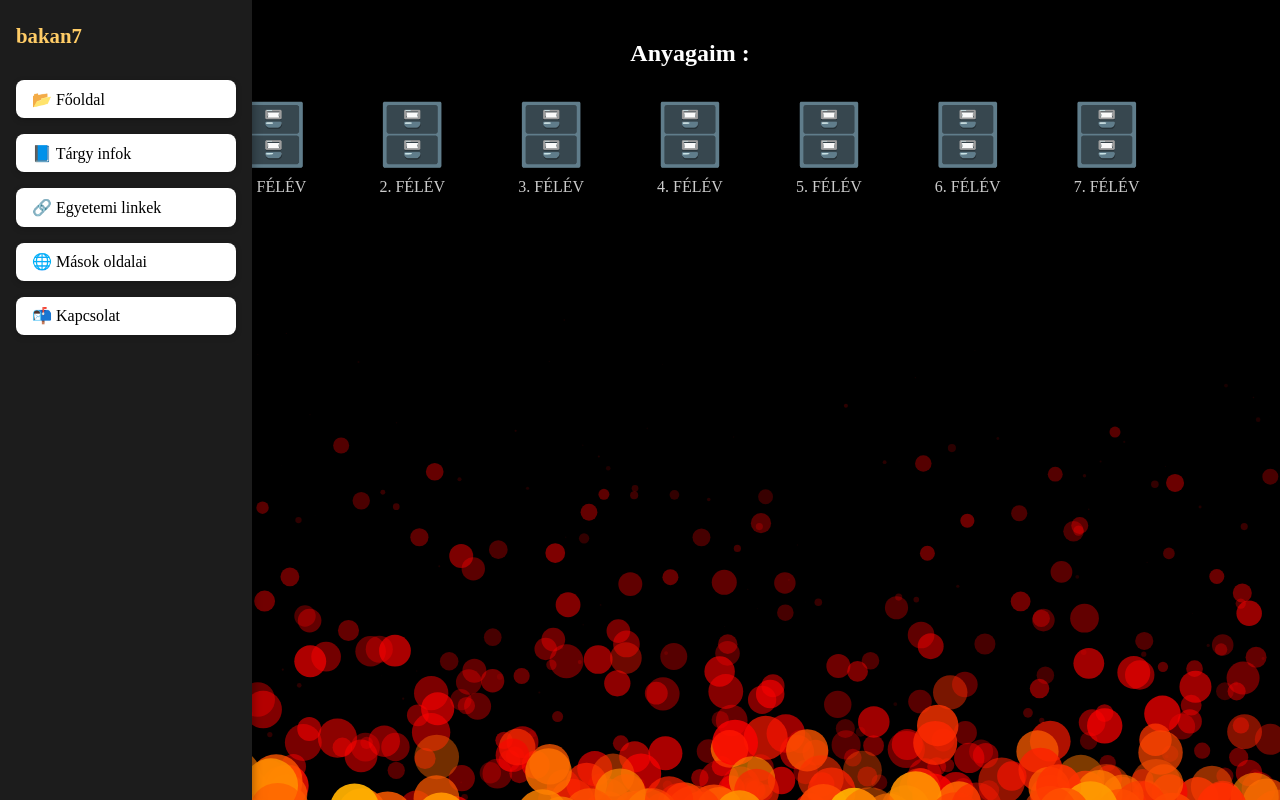
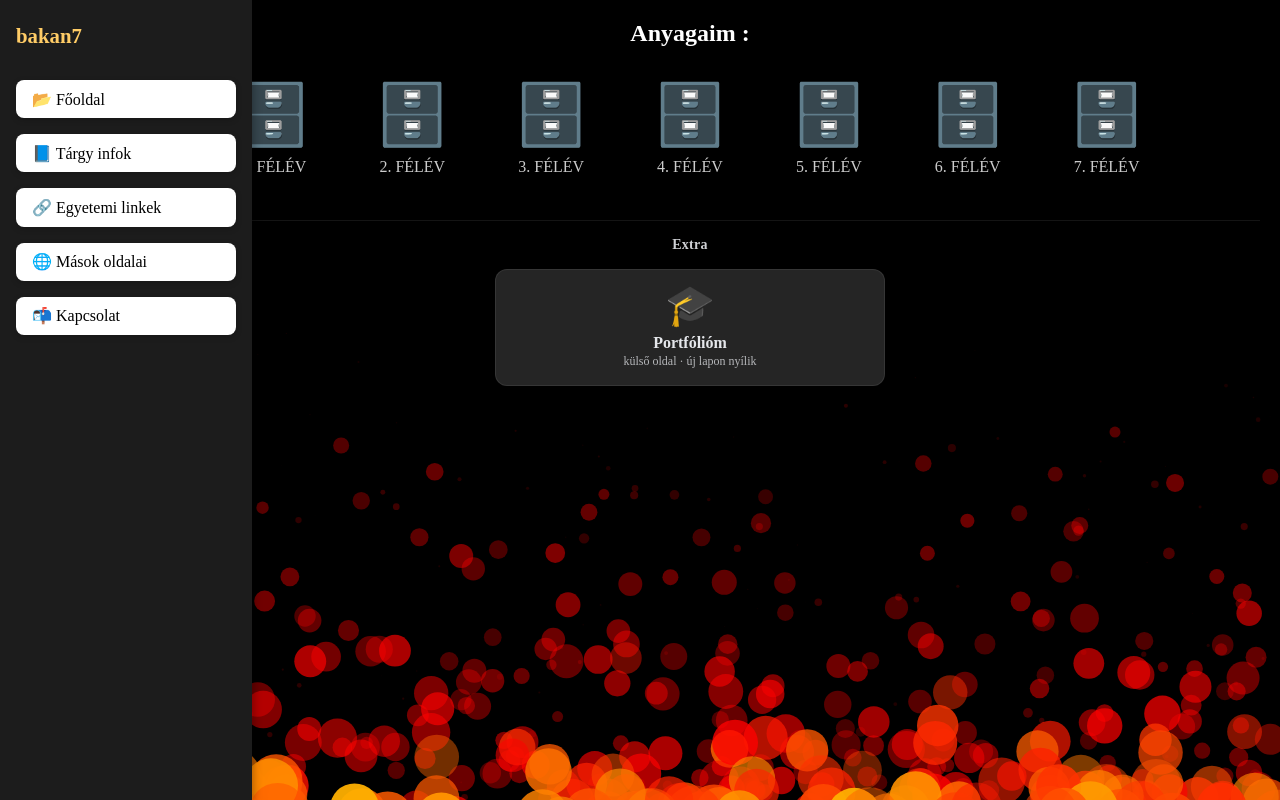
Before and after one commit to Andrssss/MyWebsite, a React (Vite) app: page / in a window 1280 px wide. Built offline with nearby package versions, Linux system fonts and the light colour scheme.

Commit message:
portfolio added

```diff
--- /dev/null
+++ b/src/Home.css
@@ -0,0 +1,60 @@
+/* ===== Keep natural document flow: title -> semesters -> extra (below) ===== */
+.home-container{
+  display: block;              /* <-- no grid here, so order in JSX is the order on screen */
+}
+
+/* optional: title style */
+.home-container > h2{
+  color: #fff;
+  margin: 0 0 1rem;
+  text-align: center;
+}
+
+/* ===== Extra section BELOW the grid ===== */
+.side-col{
+  margin-top: 28px;            /* space from the semesters grid */
+  padding-top: 12px;
+  border-top: 1px solid rgba(255,255,255,.08);  /* subtle divider */
+  display: flex;
+  flex-direction: column;
+  gap: 12px;
+}
+
+/* heading */
+.side-title{
+  color:#e5e7eb;
+  font-size:14px;
+  letter-spacing:.3px;
+  opacity:.9;
+  margin:4px 0;
+  text-align:center;
+}
+
+/* Card */
+.portfolio-tile{
+  display:block;
+  text-decoration:none;
+  padding:16px 14px;
+  border-radius:12px;
+  background:#252525;
+  border:1px solid rgba(255,255,255,.08);
+  box-shadow:0 8px 24px rgba(0,0,0,.25);
+  transition:transform .12s ease, box-shadow .12s ease, background .12s ease, border-color .12s ease;
+  color:#e5e7eb;
+
+  /* keep the card from getting too wide, and center it */
+  width: min(100%, 360px);
+  margin: 0 auto;
+  text-align:center;
+}
+
+.portfolio-tile:hover{
+  transform:translateY(-2px);
+  box-shadow:0 12px 28px rgba(0,0,0,.35);
+  background:#383838;
+  border-color:rgba(255,255,255,.14);
+}
+
+.portfolio-emoji{ font-size:40px; line-height:1; margin-bottom:8px; }
+.portfolio-title{ font-weight:700; font-size:16px; margin-bottom:2px; }
+.portfolio-sub{ font-size:12px; opacity:.75; }
--- a/src/Home.jsx
+++ b/src/Home.jsx
@@ -1,6 +1,7 @@
 import React, { useState, useEffect } from 'react';
 import SemesterPreview from './components/SemesterPreview';
 import { semesterData } from './components/semesterData_pretty';
+import './Home.css';
 
 const Home = ({ setContent, setMenuOpen }) => {
   const [isMobile, setIsMobile] = useState(false);
@@ -26,6 +27,21 @@ const Home = ({ setContent, setMenuOpen }) => {
           />
         ))}
       </div>
+      <aside className="side-col">
+          <h3 className="side-title">Extra</h3>
+
+          <a
+            className="portfolio-tile"
+            href="https://bakanportf.netlify.app/"
+            target="_blank"
+            rel="noreferrer"
+            aria-label="Nyisd meg a portfóliómat új lapon"
+          >
+            <div className="portfolio-emoji" aria-hidden>🎓</div>
+            <div className="portfolio-title">Portfólióm</div>
+            <div className="portfolio-sub">külső oldal · új lapon nyílik</div>
+          </a>
+        </aside>
     </div>
   );
 };
--- a/src/SubjectInfo.jsx
+++ b/src/SubjectInfo.jsx
@@ -202,10 +202,10 @@ const subjects = [
     semester: 5,
   },
   {
-    name: 'Digitális rendszerek és számítógép architektúrák - 2024',
-    difficulty: 10,
-    general: 'Ezt a gusztustalan tárgyat... Tesség itt van 40 oldal architectúra magold be ZH-ra.. Oké minden évben kb. ugyanaz, mint az elöző évben. Oké be lehet magolni. De nem egyetemhez méltó ez az oktatási szint. Nem lesz egyszerű ez a tárgy elvégzése. Csalás eszedbe se jusson, mert nem is lesz rá lehetőséged. Megajánlott jegy lehet a 4 és 5 -ös ZH-kkal. Melegen javasolt. Ez a tárgy förtelmesen rossz . Méltó a tanfolyamokon átívelő nevére "Digszar".',
-    duringSemester: 'Érdemes előre kidolgozni a ZH előtt sokkal az előfordúlható kérdéseket. Mert akkor már lehet hogy késő lesz amikor jön a ZH időszak.',
+    name: 'Digitális rendszerek és számítógép architektúrák - 2025',
+    difficulty: 69,
+    general: 'Be kell vallanom, nekem 2x kellett megcsinálnom ezt a tárgyat. Ami nem meglepő az 50% bukási aránynál. A nehézség a heti szintű rendszeres készülés és hogy eddig semmi értelmes anyag nem volt a neten. De ne aggód, mi kb. 50 kérdést tettünk fel tanár úraknak és így megszületett a 3 csodás Whiteboard (anyagaim között). Szinte az összes létező ZH kérdést kidolgoztuk és validáltuk. Úgyhogy mostmár könnyebb lesz. De tényleg járj be és figyelj, mert az életed legrosszabb hete helyet életed egy rossz hetét csinál. ',
+    duringSemester: 'Érdemes előre kidolgozni a ZH előtt sokkal az előfordúlható kérdéseket. Mert akkor már lehet hogy késő lesz amikor jön a ZH időszak. A másik, hogy tényleg figyelj órán és akkor barátságos lesz.',
     exam: 'Nem adják ingyen. Függ attól is, hogy ki vizsgáztat, de elvileg nem értékelik, ha semmit sem tudsz mondani.',
     semester: 4,
   },
@@ -283,41 +283,57 @@ const subjects = [
     general: 'Azt mondják könnyű és szuper érdekes. 2025-ben nincs.',
     semester: 6,
   },
+
   {
-    name: 'A szoftvertechnológia alapjai',
-    general: 'Azt mondják, hogy "1db ZH (4,5 -> Megajánlottért van a zh, lehet 1-es is ), csak végén vizsga. Kicsit több az anyag"',
+    name: 'A szoftvertechnológia alapjai - 2025',
+    general: 'Igazából ilyen töltelék tárgy. Találj ki egy csapattal egy weblap ötletet és annak a menedzselésén fogtok végigmenni. Év végén egy nyiltlapos ZH. Ha az nem sikerűl, akkor pedig egy barátságos vizsga, ahol nekünk 2-es csapatokba kellett valamit kiokoskodni. Ami jó volt benne, hogy nem kellett magolni, csak érteni a dolgokat és átolvasni. Ingyen 5-ös.',
+    duringSemester: 'Kedvencem az volt, amikor Zh időszakban több tanár volt bent órán, mint diák. (3-2) Ezt meglepő módon nem értékelték, utána kötelezővé tették a bejárást.',
+    difficulty: 2,
     semester: 6,
   },
   {
-    name: 'Információ- és kódelmélet',
-    general: 'Digjel 2. Alig várom. "Digjel féle ZH + KZH, vizsga" ',
+    name: 'Információ- és kódelmélet - 2025',
+    general: 'Digjel 2. Fasza volt. Kicsit azért már könnyebb és több anyag van hozzá.',
+    exam: 'Vizsga is 1-1 ugyanolyan. Szeret szóban a megértésre rákérdezni. Mivel ez nekem nem volt meg ezért a 3-as egy 2-esre sikerűlt lerontani.',
+    difficulty: 8,
     semester: 6,
   },
   {
-    name: 'Programozási nyelvek és módszerek',
-    general: 'Azt mondják, hogy "Év közben nem nagyon, nincs zh csak szóbeli vizsga, vagy írásbeli az ilyen huh"',
+    name: 'Programozási nyelvek és módszerek - 2025',
+    general: 'Ez kemény volt. Évközben érdemes figyelgetni és igazából csak vizsga van a végén.',
+    exam: 'Nekem azért volt fájdalmas, mert 1 hét magolást igényelt. A lényeg, hogy olyan volt, mint Adatszerk vizsga. Kis írásbeli rész, aztán szünet. Ahol utána lehet nézni a kérdéseknek és utána lehet javítani az írásbelin és még jön rá egy szóbeli rész. A probléma, hogy lehet, hogy 10 percet leszel kint, lehet, hogy 1,5 órát. Ami azt jelenti, hogy szerencsén múlik az, hogy mennyit kell rá készülnöd előzetesen. Minél később adod be, annál valószínűbb, hogy sok időt leszel kint.',
+    difficulty: 10,
     semester: 6,
   },
   {
-    name: 'Adatbiztonság és kriptográfia',
-    general: 'Azt mondják, hogy "könnyű, évközben duma. Előadás + basic python labor. VIZSGA -> beszélgettek a tanultakról"',
+    name: 'Adatbiztonság és kriptográfia - 2025',
+    general: 'Baromi érdekes, baromi könnyű. Nyilván figyelni kell. A gyakorlatokra be kell járni és érdemes ott megérteni mindent jól. Mert vizsgán azt kérdi.',
+    difficulty: 7,
+    exam: 'Vizsga számomra barátságos volt, mert igazából csak megértést kéri számon és kb. olyan volt, mint elöző évben. Kis irásbeli rész, majd szóbeli. Ha látja, hogy jó vagy akkor mehetsz.',
+    duringSemester: 'Ami nálunk nagy szenvedés volt az a KisZH, mert elég szigorú annak az osztályozása. Alig lett meg az évfolyam nagy részének. A legtöbbeket a pápa halála mentett meg, mivel a gyász miatt aznap nem írtuk meg a beugrót és mindenki max pontott kapott együtérzésűl.',
     semester: 6,
   },
   {
     name: 'Celluláris hullámszámítógépek - 2025',
-    general: 'Nenm volt',
+    general: 'Egyik legkönnyebb tárgy.',
     duringSemester: 'Első 3 órára jártam be, aztán úgy alakult, hogy nincs rá időm. Amúgy az előadások szörnyen érdekesek, csak a legtöbb ember annyira leterhelt, hogy nem jut rá idő. Gyakorlat segíthet a megértésben, ZH-hoz, de többnyire haszontalan a programozós rész. ',
-    exam: 'Volt 1 ZH év közben, kb. olyan volt, mint elöző évben. Pár nap tanulás elég. ',
+    difficulty: 3,
+    exam: 'Volt 1 ZH év közben, kb. olyan volt, mint elöző évben. Pár nap tanulás elég. Vizsga nem javasolt, viszont a projekt munka szörnyen könnyű és 4-5 -öst lehet vele szeretni.',
     semester: 6,
   },
   {
-    name: 'A nyelvtechnológia eszközei',
-    general: 'Azt mondják, hogy "Könnyű. Év közben mindig más előadó. Írni kell egy fogalmazást, hogy melyik volt a best és előadást kell tartani valamiből év végén. Ennyi. Nincs vizsga, se zh."',
+    name: 'A nyelvtechnológia eszközei - 2025',
+    general: 'Év közben mindig más előadó. A gyakorlat viszont fájdalom volt. Igazából ugyanaz, mint az első."',
+    exam: 'Év végén volt vizsga, ahol elő kellett adni egy általad elovasott cikket. Hogy miről szólt és mik voltak benne.',
+    difficulty: 2,
     semester: 6,
   },
   {
-    name: 'Önlab',
-    general: 'Azt mondják, hogy "Szopás, Szakdoga előszobája."',
+    name: 'Önlab - 2025',
+    general: 'Igazából a lényege, hogy kiválasztas az itk.space -en egy színpatkus témát, és arról kell dolgozni. Ami lényeges, hogy nagy valószínűséggel a témát viszed majd tovább és lesz belőle szakdolgozat. Ha olyan tanárt választasz aki nagyon elfoglalt, akkor esélyes, hogy nem fog segíteni eleget és neked nagyon fájdalmas lesz.',
+    duringSemester: 'Érdemes heti szinten haladni vele, hogy ne maradj le. Anyagokat, linkeket kezd el gyűjteni egy mappába, mert minden forrást meg kell jelölni az írásban.',
+    difficulty: 6,
+    exam: 'Év végére kell írni egy szakdolgozat szerű írást. És vizsgaidőszakban be kell mutatni ki közönség előtt, hogy mit csináltál egész félévben. Olyan kb. 20 ember előtt, abból csak 3 a bizottság, többi meg a szaktársak.',
     semester: 6,
   },
 
```
